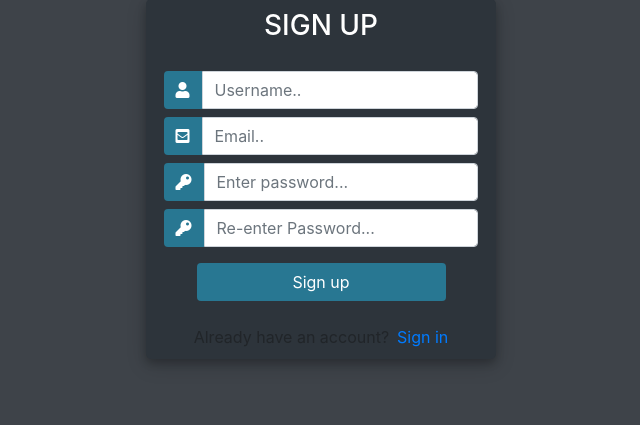
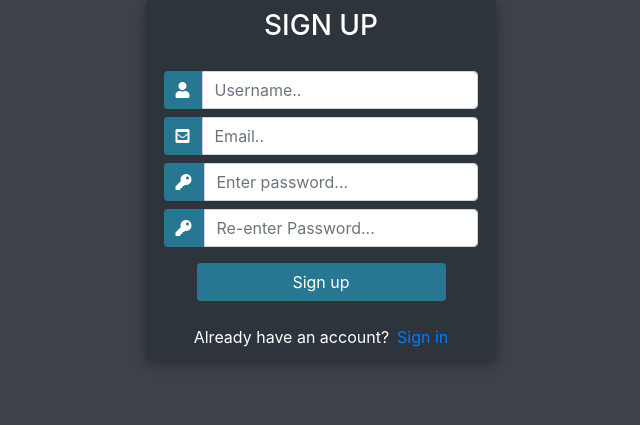
Before and after one commit to SamvelBalyan/IPONWEB, a Django app: template Homeworks/Shop-Django/src/shop/templates/shop/register.html in a window 1280 px wide. Shown: the part 221-646 px from the top of the page, without its empty margins (319-959 px from the left). Run offline with Django 4.2, Linux system fonts and the light colour scheme; the template is opened without the code that fills it, so the values that code supplies are empty, except form fields; tables that the repository leaves empty hold one stand-in row (values such as "Sample post"); form fields are guessed from the names that the template uses; some libraries are stand-ins or nearby versions.

Commit message:
Update register.html

```diff
--- a/Homeworks/Shop-Django/src/shop/templates/shop/register.html
+++ b/Homeworks/Shop-Django/src/shop/templates/shop/register.html
@@ -62,11 +62,14 @@
 			box-shadow: none !important;
 			outline: 0px !important;
 		}
-        #messages{
+        	#messages{
 			background-color: grey;
 			color: #fff;
 			padding: 10px;
 			margin-top: 10px;
+		}
+		.tmp{
+		color: #fff;
 		}
 
 	</style>
@@ -91,22 +94,6 @@
 							</div>
 							{{form.username}}
 						</div>
-
-
-                        <!-- <div class="input-group mb-2">
-							<div class="input-group-append">
-								<span class="input-group-text"><i class="fas fa-user"></i></span>
-							</div>
-							{{form.first_name}}
-						</div>
-
-
-                        <div class="input-group mb-2">
-							<div class="input-group-append">
-								<span class="input-group-text"><i class="fas fa-user"></i></span>
-							</div>
-							{{form.last_name}}
-						</div> -->
 
 
 						<div class="input-group mb-2">
@@ -142,7 +129,7 @@
                 <p id="messages">{{mes}}</p>
                 {% endfor %}
 				<div class="mt-4">
-					<div class="d-flex justify-content-center links">
+					<div class="d-flex justify-content-center links tmp">
 						Already have an account? <a href="{% url 'login' %}" class="ml-2">Sign in</a>
 					</div>
 				</div>
@@ -150,15 +137,10 @@
 		</div>
 	</div>
 	<script>
-						/* Because i didnt set placeholder values in forms.py they will be set here using vanilla Javascript
-		//We start indexing at one because CSRF_token is considered and input field
-		 */
 
-		//Query All input fields
+
 		var form_fields = document.getElementsByTagName('input')
 		form_fields[2].placeholder='Username..';
-		// form_fields[3].placeholder='First Name..';
-        // form_fields[4].placeholder='Last Name..';
 		form_fields[3].placeholder='Email..';
 		form_fields[4].placeholder='Enter password...';
 		form_fields[5].placeholder='Re-enter Password...';
```
